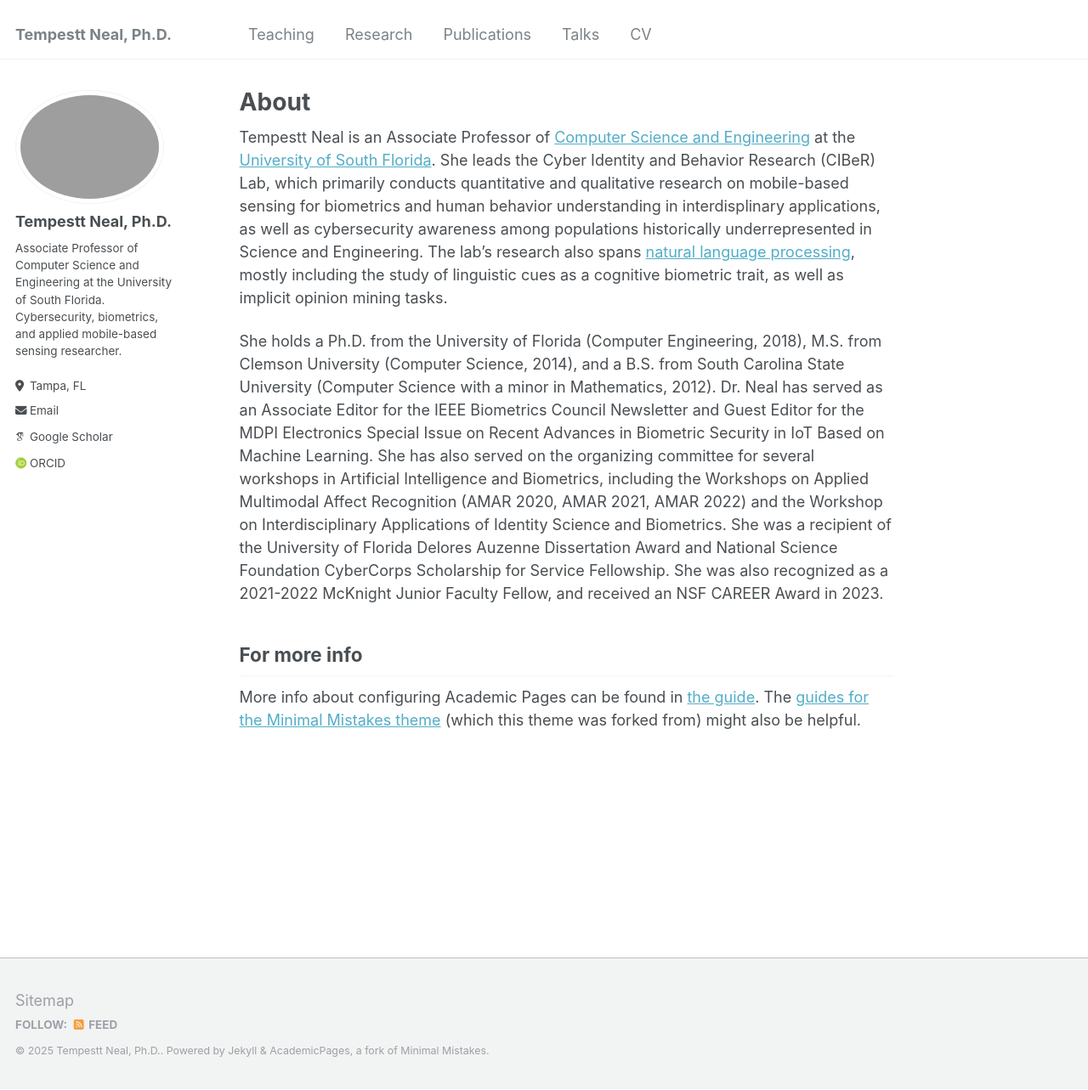
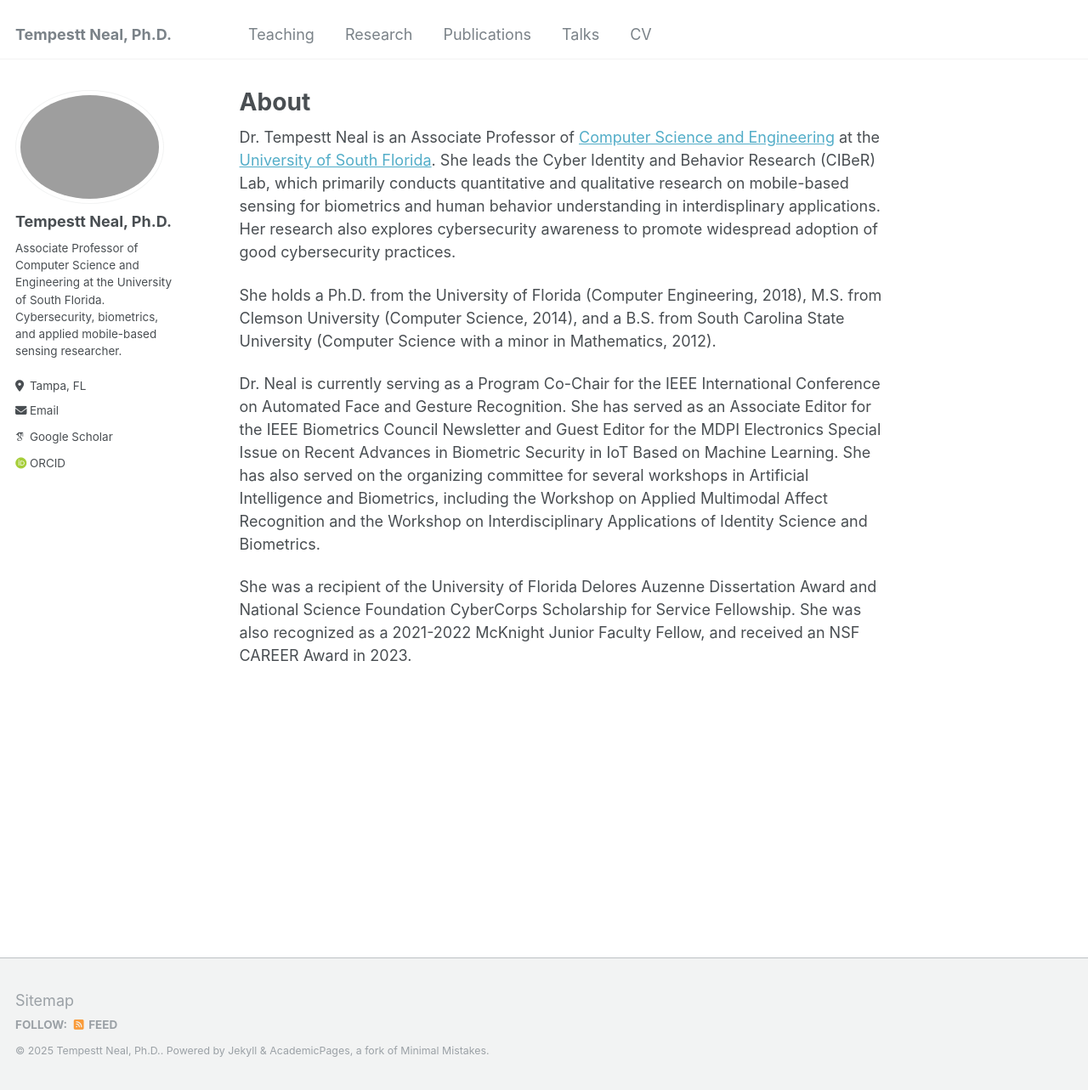
Before and after one commit to tempestt-neal/home, a Jekyll site: the page built from _pages/about.md, in a window 1280 px wide and 1283 px high. Shown: the whole window at 85% size. Built offline with Jekyll 4.4.1, drawn with Linux system fonts in a browser that asks for light colours; some web fonts are replaced.

Commit message:
Update about.md

```diff
--- a/_pages/about.md
+++ b/_pages/about.md
@@ -7,10 +7,10 @@ redirect_from:
   - /about.html
 ---
 
-Tempestt Neal is an Associate Professor of [Computer Science and Engineering](www.cse.usf.edu) at the [University of South Florida](www.usf.edu). She leads the Cyber Identity and Behavior Research (CIBeR) Lab, which primarily conducts quantitative and qualitative research on mobile-based sensing for biometrics and human behavior understanding in interdisplinary applications, as well as cybersecurity awareness among populations historically underrepresented in Science and Engineering. The lab's research also spans [natural language processing](https://nlp-grp.github.io/), mostly including the study of linguistic cues as a cognitive biometric trait, as well as implicit opinion mining tasks.
+Dr. Tempestt Neal is an Associate Professor of [Computer Science and Engineering](www.cse.usf.edu) at the [University of South Florida](www.usf.edu). She leads the Cyber Identity and Behavior Research (CIBeR) Lab, which primarily conducts quantitative and qualitative research on mobile-based sensing for biometrics and human behavior understanding in interdisplinary applications. Her research also explores cybersecurity awareness to promote widespread adoption of good cybersecurity practices.
 
-She holds a Ph.D. from the University of Florida (Computer Engineering, 2018), M.S. from Clemson University (Computer Science, 2014), and a B.S. from South Carolina State University (Computer Science with a minor in Mathematics, 2012). Dr. Neal has served as an Associate Editor for the IEEE Biometrics Council Newsletter and Guest Editor for the MDPI Electronics Special Issue on Recent Advances in Biometric Security in IoT Based on Machine Learning. She has also served on the organizing committee for several workshops in Artificial Intelligence and Biometrics, including the Workshops on Applied Multimodal Affect Recognition (AMAR 2020, AMAR 2021, AMAR 2022) and the Workshop on Interdisciplinary Applications of Identity Science and Biometrics. She was a recipient of the University of Florida Delores Auzenne Dissertation Award and National Science Foundation CyberCorps Scholarship for Service Fellowship. She was also recognized as a 2021-2022 McKnight Junior Faculty Fellow, and received an NSF CAREER Award in 2023.
+She holds a Ph.D. from the University of Florida (Computer Engineering, 2018), M.S. from Clemson University (Computer Science, 2014), and a B.S. from South Carolina State University (Computer Science with a minor in Mathematics, 2012).
 
-For more info
-------
-More info about configuring Academic Pages can be found in [the guide](https://academicpages.github.io/markdown/). The [guides for the Minimal Mistakes theme](https://mmistakes.github.io/minimal-mistakes/docs/configuration/) (which this theme was forked from) might also be helpful.
+Dr. Neal is currently serving as a Program Co-Chair for the IEEE International Conference on Automated Face and Gesture Recognition. She has served as an Associate Editor for the IEEE Biometrics Council Newsletter and Guest Editor for the MDPI Electronics Special Issue on Recent Advances in Biometric Security in IoT Based on Machine Learning. She has also served on the organizing committee for several workshops in Artificial Intelligence and Biometrics, including the Workshop on Applied Multimodal Affect Recognition and the Workshop on Interdisciplinary Applications of Identity Science and Biometrics.
+
+She was a recipient of the University of Florida Delores Auzenne Dissertation Award and National Science Foundation CyberCorps Scholarship for Service Fellowship. She was also recognized as a 2021-2022 McKnight Junior Faculty Fellow, and received an NSF CAREER Award in 2023.
```
